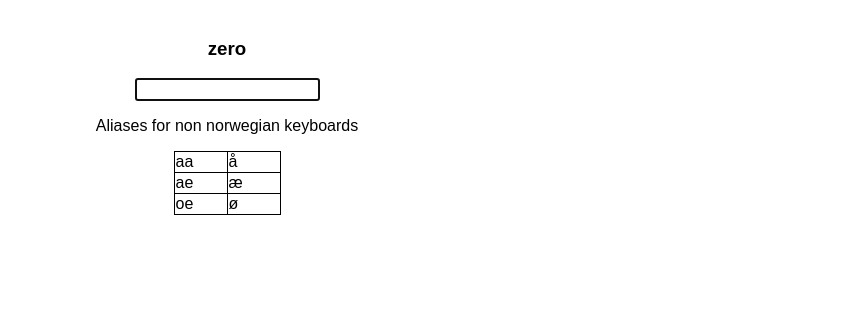
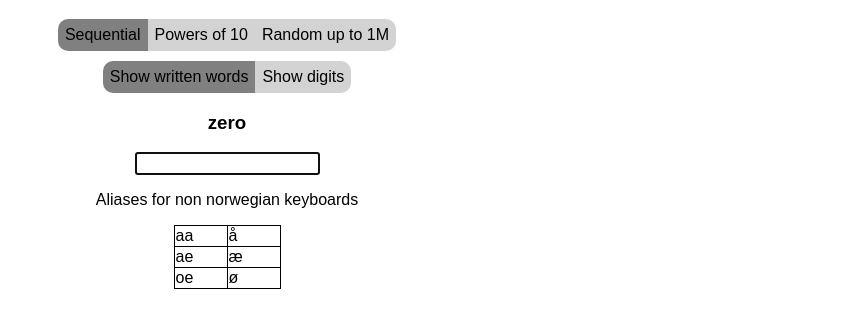
Before and after one commit to GNUGradyn/norsktelling, a plain HTML site: page index.html in a window 1280 px wide. Shown: the part 174-502 px from the top of the page, without its empty margins (413-1280 px from the left). Drawn offline with Linux system fonts and the light colour scheme.

Commit message:
new settings

```diff
--- a/index.html
+++ b/index.html
@@ -10,7 +10,18 @@
     </head>
     <body>
         <h1 id="header">Norsktelling</h1>
-        <h3 id="eng-num">zero</h3>
+        <div id="settings">
+            <div id="mode" class="selector">
+                <span class="selector-button" data-mode="seq">Sequential</span>
+                <span class="selector-button" data-mode="pot">Powers of 10</span>
+                <span class="selector-button" data-mode="rand">Random up to 1M</span>
+            </div>
+            <div id="display-mode" class="selector">
+                <span class="selector-button" data-mode="words">Show written words</span>
+                <span class="selector-button" data-mode="digits">Show digits</span>
+            </div>
+        </div>
+        <h3 id="eng-num"></h3>
         <input id="no-num"/>
         <p>Aliases for non norwegian keyboards</p>
         <table>
--- a/main.js
+++ b/main.js
@@ -1,8 +1,11 @@
 "use strict";
 
 let num = 0;
-let eng = "zero";
-let no = "null";
+let eng = "";
+let no = "";
+let mode = "seq";
+let displayMode = "words";
+
 const normalize = (str) => str
     .toLowerCase()
     .trim()
@@ -16,9 +19,41 @@ const normalize = (str) => str
     .replaceAll("-", "")
     .replaceAll("–", "")
     .replaceAll("—", "")
+    .replaceAll(",", "")
     .replaceAll("og", ""); // Allow omitting og
 
-const updateState = () => document.getElementById("eng-num").innerText = eng;
+const getRandInRange = () => Math.floor(Math.random() * 1000000);
+const getModeButtons = () => document.getElementById("mode").getElementsByClassName("selector-button");
+const getDisplayModeButtons = () => document.getElementById("display-mode").getElementsByClassName("selector-button");
+
+const updateState = () => {
+    eng = n2words(num, {lang: "en"});
+    no = normalize(n2words(num, {lang: "nb"}));
+    switch (displayMode) {
+        case "words":
+            document.getElementById("eng-num").innerText = eng;
+            break;
+        case "digits":
+            document.getElementById("eng-num").innerText = num.toLocaleString('en-US');
+            break;
+    }
+
+    Array.from(getModeButtons()).forEach((el) => {
+        if (el.dataset.mode === mode) {
+            el.classList = "selector-button selected"
+        } else {
+            el.classList = "selector-button";
+        }
+    });
+
+    Array.from(getDisplayModeButtons()).forEach((el) => {
+        if (el.dataset.mode === displayMode) {
+            el.classList = "selector-button selected"
+        } else {
+            el.classList = "selector-button";
+        }
+    });
+}
 
 window.onload = () => {
     const noNum = document.getElementById("no-num");
@@ -29,10 +64,45 @@ window.onload = () => {
     noNum.onkeyup = () => {
         if (normalize(noNum.value) === no) {
             noNum.value = "";
-            num++;
-            eng = n2words(num, {lang: "en"});
-            no = normalize(n2words(num, {lang: "nb"}));
+            switch (mode) {
+                case "seq":
+                    num++;
+                    break;
+                case "pot":
+                    num = num * 10;
+                    break;
+                case "rand":
+                    num = getRandInRange();
+                    break;
+            }
             updateState();
         }
     }
+
+    Array.from(getModeButtons()).forEach((el) => {
+        el.addEventListener("click", () => {
+            mode = el.dataset.mode;
+            switch (mode) {
+                case "seq":
+                    num = 0;
+                    break;
+                case "pot":
+                    num = 1;
+                    break;
+                case "rand":
+                    num = getRandInRange();
+                    break;
+            }
+            updateState();
+        })
+
+        Array.from(getDisplayModeButtons()).forEach((el) => {
+            el.addEventListener("click", () => {
+                displayMode = el.dataset.mode;
+                updateState();
+            });
+        });
+
+        updateState();
+    });
 }
--- a/styles.css
+++ b/styles.css
@@ -26,3 +26,26 @@ td {
     height: 50px;
     width: 50px;
 }
+
+.selector {
+    display: flex;
+    border-radius: 10px;
+    overflow: hidden;
+    align-self: center;
+}
+
+#settings {
+    display: flex;
+    flex-direction: column;
+    gap: 10px;
+}
+
+.selector-button {
+    padding: 7px;
+    background-color: lightgray;
+    cursor: pointer;
+}
+
+.selector-button.selected {
+    background-color: gray;
+}
```
